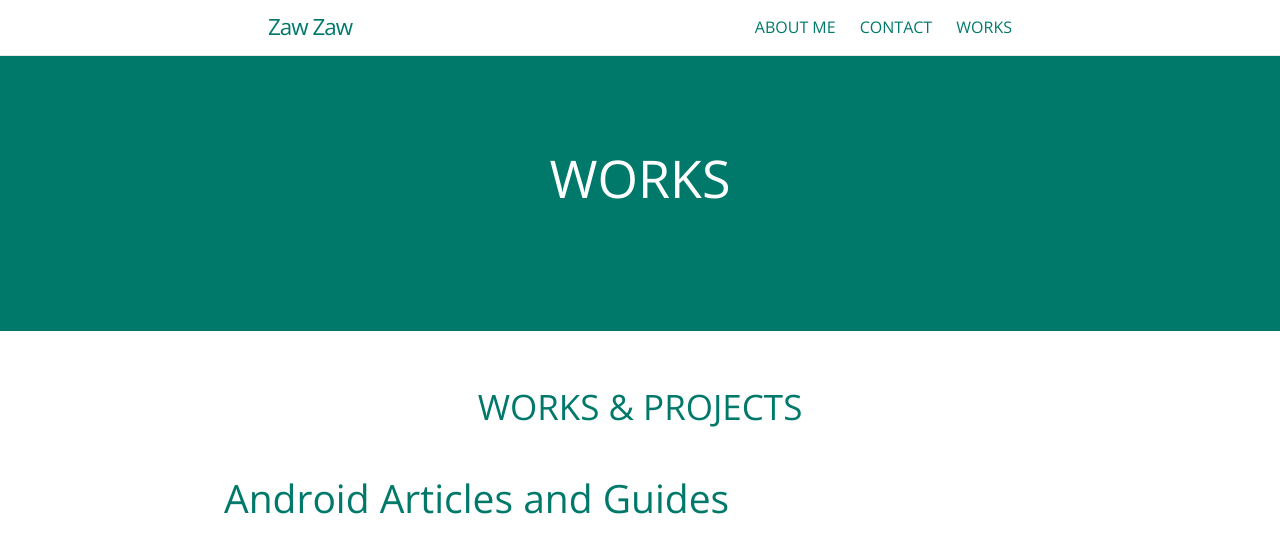
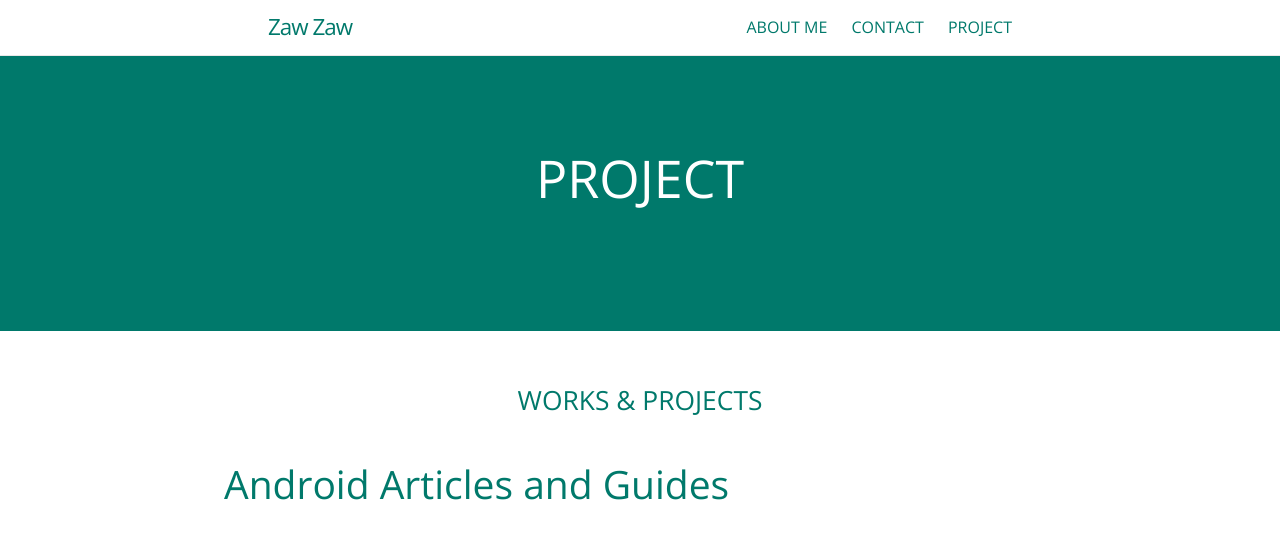
Before and after one commit to zawzaww/zawzaww.github.io, a Jekyll site: the page built from works.md, in a window 1280 px wide. Shown: the top 538 px of the page. Built offline with Jekyll 4.4.1, drawn with Linux system fonts in a browser that asks for light colours.

Commit message:
_sass: works.md: Update fontsize for page header and wroks

```diff
--- a/_sass/jekyll-theme-cayman-blog.scss
+++ b/_sass/jekyll-theme-cayman-blog.scss
@@ -140,7 +140,7 @@
 .project-name {
   margin-top: 0;
   font-family: "Open Sans", "Helvetica Neue", Helvetica, Arial, sans-serif;
-  font-size: 42px;
+  font-size: 45px;
   font-weight: normal;
   margin-bottom: 0.1rem;
 
@@ -161,7 +161,6 @@
   margin-bottom: 2rem;
   font-weight: normal;
   font-size: 35px;
-  opacity: 0.7;
 
   @include large {
     font-size: 1.25rem;
--- a/_sass/normalize.scss
+++ b/_sass/normalize.scss
@@ -135,10 +135,6 @@
 h1 {
   font-size: 39px;
   margin: 0.67em 0;
-}
-
-h2 {
-  font-size: 35px;
 }
 
 /**
--- a/works.md
+++ b/works.md
@@ -1,6 +1,6 @@
 ---
 layout: work
-title: WORKS
+title: PROJECT
 permalink: /works.html
 ---
 
```
